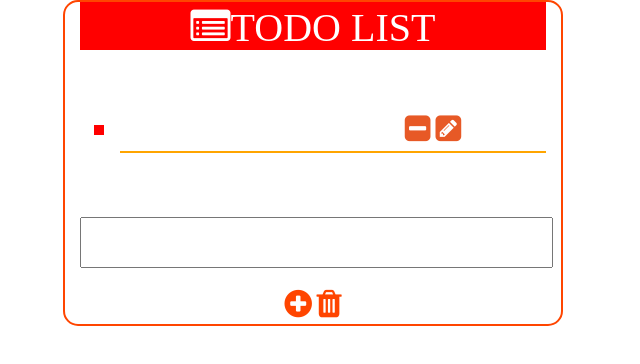
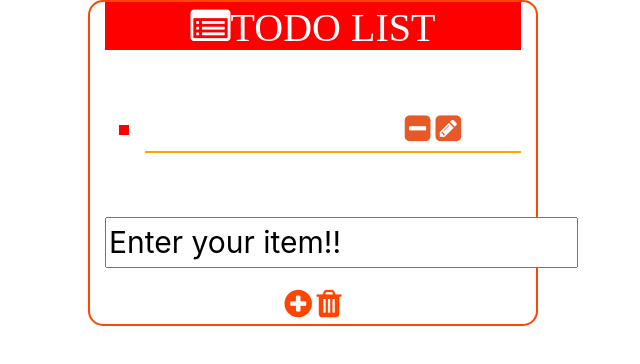
Before and after one commit to DuaaShykh/TODO-app, a plain HTML site: page index.html in a window 1280 px wide. Both pictures are taken after a click on the element 640 px from the left and 246 px from the top of the page. Shown: the whole page, without its empty margins (327-967 px from the left). Drawn offline with Linux system fonts and the light colour scheme.

Commit message:
todo app

```diff
--- a/app.js
+++ b/app.js
@@ -28,7 +28,7 @@ li.appendChild(edBtn).style.marginLeft= "5px";
 
 
 
-todo.value = " ";
+todo.value = "Enter your item!! ";
 }
 
 function deleteAll(){
--- a/css/style.css
+++ b/css/style.css
@@ -1,7 +1,7 @@
 .container{
   border: 2px solid orangered;
   border-radius: 15px;
-  width: 500px;
+  width: 450px;
 
 }
 h1{
```
